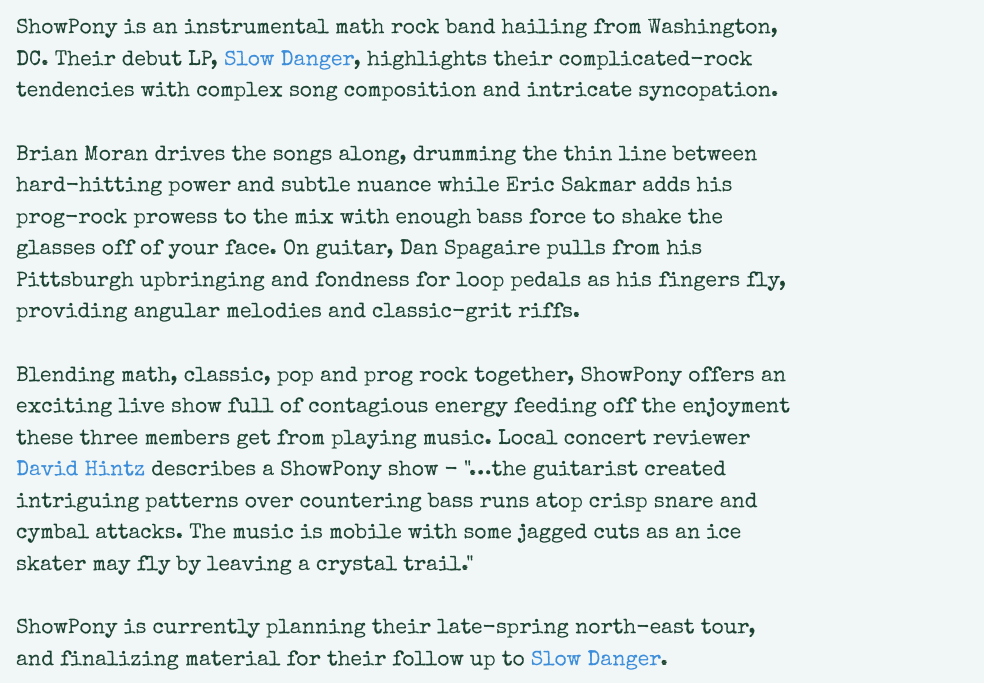
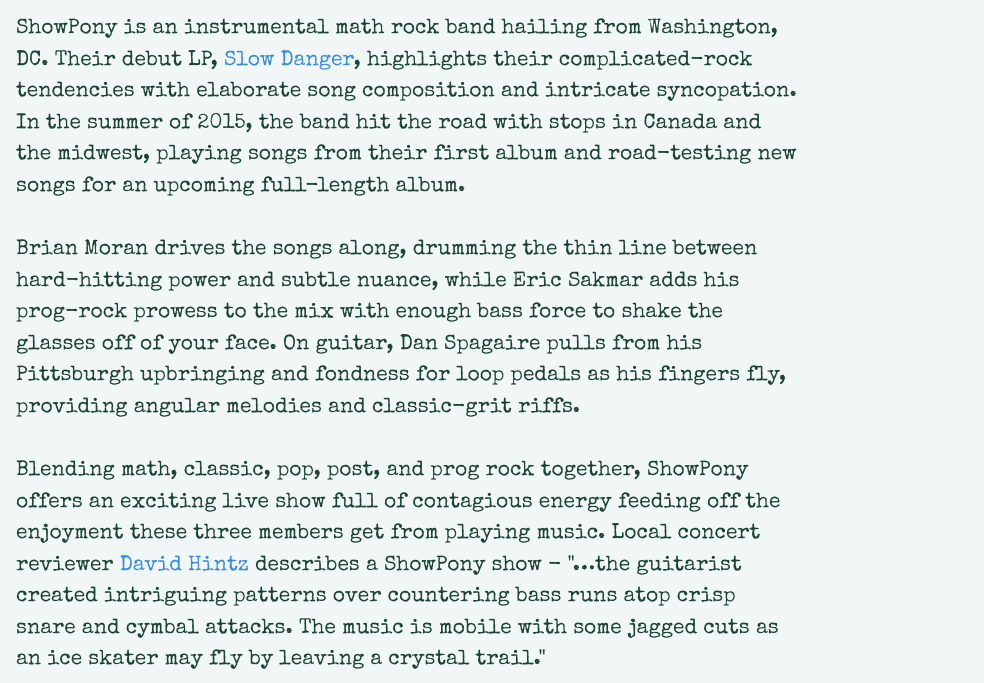
Before and after one commit to abstractanvil/showpony-web, a website: page src/app/index.jade in a window 1280 px wide. Shown: the part 517-1200 px from the top of the page, without its empty margins (0-984 px from the left). Drawn offline with nearby package versions, Linux system fonts and the light colour scheme; files that its build step writes are made by us from their sources; files whose address does not match are found by name.

Commit message:
updating bio

```diff
--- a/src/app/index.jade
+++ b/src/app/index.jade
@@ -12,18 +12,20 @@
         | Their debut LP,
         a(href="music.html") Slow Danger
         | , highlights their complicated-rock tendencies
-        | with complex song composition and intricate syncopation.
+        | with elaborate song composition and intricate syncopation.
+        | In the summer of 2015, the band hit the road with stops in Canada and the midwest,
+        | playing songs from their first album and road-testing new songs for
+        | an upcoming full-length album.
 
       p
-        | Brian Moran
-        | drives the songs along, drumming the thin line between hard-hitting power
-        | and subtle nuance while Eric Sakmar adds his prog-rock prowess to the mix
+        | Brian Moran drives the songs along, drumming the thin line between hard-hitting power
+        | and subtle nuance, while Eric Sakmar adds his prog-rock prowess to the mix
         | with enough bass force to shake the glasses off of your face. On guitar,
         |   Dan Spagaire pulls from his Pittsburgh upbringing and fondness for loop
         | pedals as his fingers fly, providing angular melodies and classic-grit riffs.
 
       p
-        | Blending math, classic, pop and prog rock together, ShowPony offers an
+        | Blending math, classic, pop, post, and prog rock together, ShowPony offers an
         | exciting live show full of contagious energy feeding off the enjoyment
         | these three members get from playing music. Local concert reviewer
         | <a href="http://dcrocklive.blogspot.com/2013/04/tarrtufi-showpony-appomattox-ghion-apr.html"> David
@@ -33,7 +35,6 @@
         | leaving a crystal trail."
 
       p
-        | ShowPony is currently planning their late-spring
-        | north-east tour, and finalizing material for their follow up to <a href="music.html">Slow Danger</a>.
+        | ShowPony is currently finalizing material for their full-length follow up to <a href="music.html">Slow Danger</a>.
 
     include ./includes/footer.jade
```
